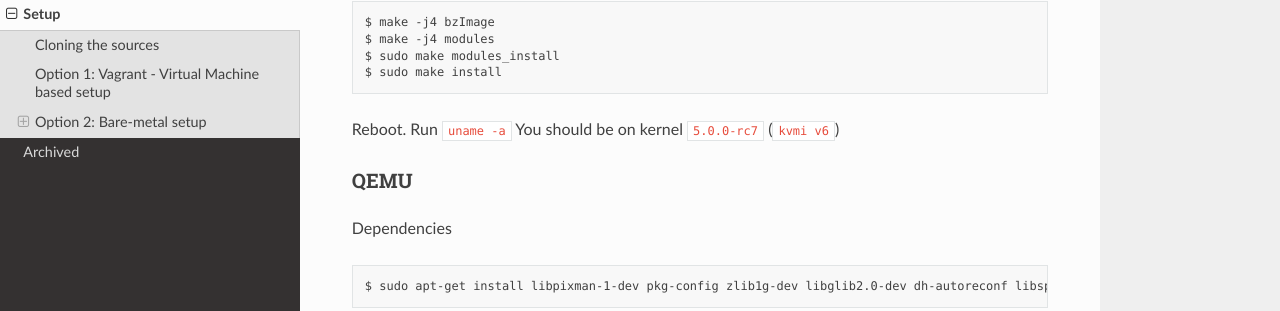
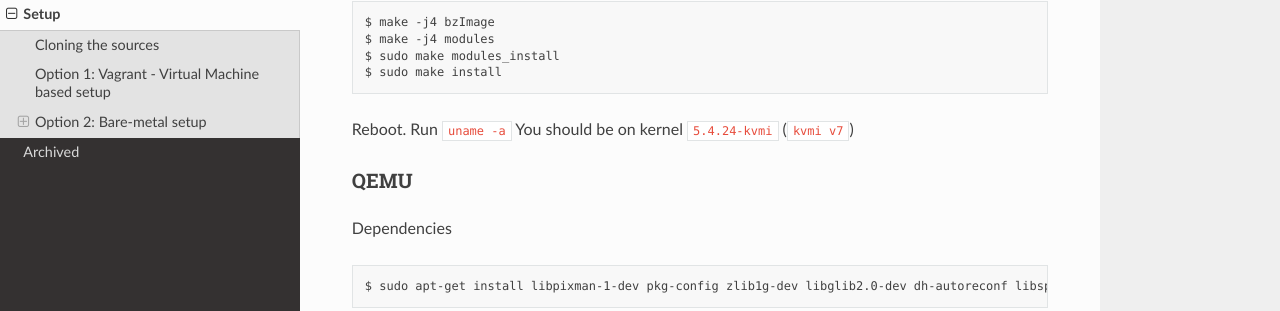
Before and after one commit to KVM-VMI/kvm-vmi, a Sphinx documentation site: the page built from docs/setup.md, in a window 1280 px wide and 900 px high, scrolled down 2039 px. Shown: the part 136-447 px from the top of the window. Built offline with Sphinx 7.4.7 and the Read the Docs theme 2.0.0, drawn with Linux system fonts in a browser that asks for light colours.

Commit message:
docs: kvmi-v7 kernel is 5.4.24-kvmi

```diff
--- a/docs/setup.md
+++ b/docs/setup.md
@@ -79,7 +79,7 @@
 
 Reboot.
 Run `uname -a`
-You should be on kernel `5.0.0-rc7` (`kvmi v6`)
+You should be on kernel `5.4.24-kvmi` (`kvmi v7`)
 
 
 ### QEMU
```
